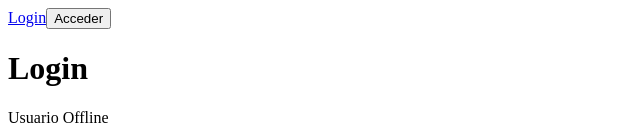
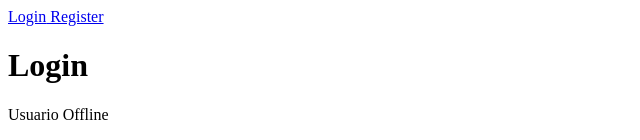
Before and after one commit to evans2919/react-firebase-fullstack-app, a React (Vite) app: page /login in a window 1280 px wide. Shown: the top 140 px of the page, without its empty margins (0-640 px from the left). Built offline with nearby package versions, Linux system fonts and the light colour scheme; no server answers.

Commit message:
Add logout method & Register button

```diff
--- a/src/components/Navbar.jsx
+++ b/src/components/Navbar.jsx
@@ -1,21 +1,31 @@
-import { NavLink } from "react-router-dom";
+import { NavLink, useNavigate } from "react-router-dom";
 import { useUserContext } from "../../context/UserContext";
 
 const Navbar = () => {
-    const { user, setUser } = useUserContext();
+    const { user, singOutUser } = useUserContext();
     console.log(user);
+    const navigate = useNavigate();
+    const handleClickLogOut = async () => {
+        try {
+            await singOutUser();
+            console.log("usuario fuera");
+            navigate("/");
+        } catch (error) {
+            console.log(error);
+        }
+    };
     return (
         <>
             <nav>
                 {user ? (
                     <div>
                         <NavLink to="/">Home</NavLink>
-                        <button onClick={() => setUser(false)}>logout</button>
+                        <button onClick={handleClickLogOut}>logout</button>
                     </div>
                 ) : (
                     <div>
                         <NavLink to="/login">Login</NavLink>
-                        <button onClick={() => setUser(true)}>Acceder</button>
+                        <NavLink to="/register"> Register</NavLink>
                     </div>
                 )}
             </nav>
```
